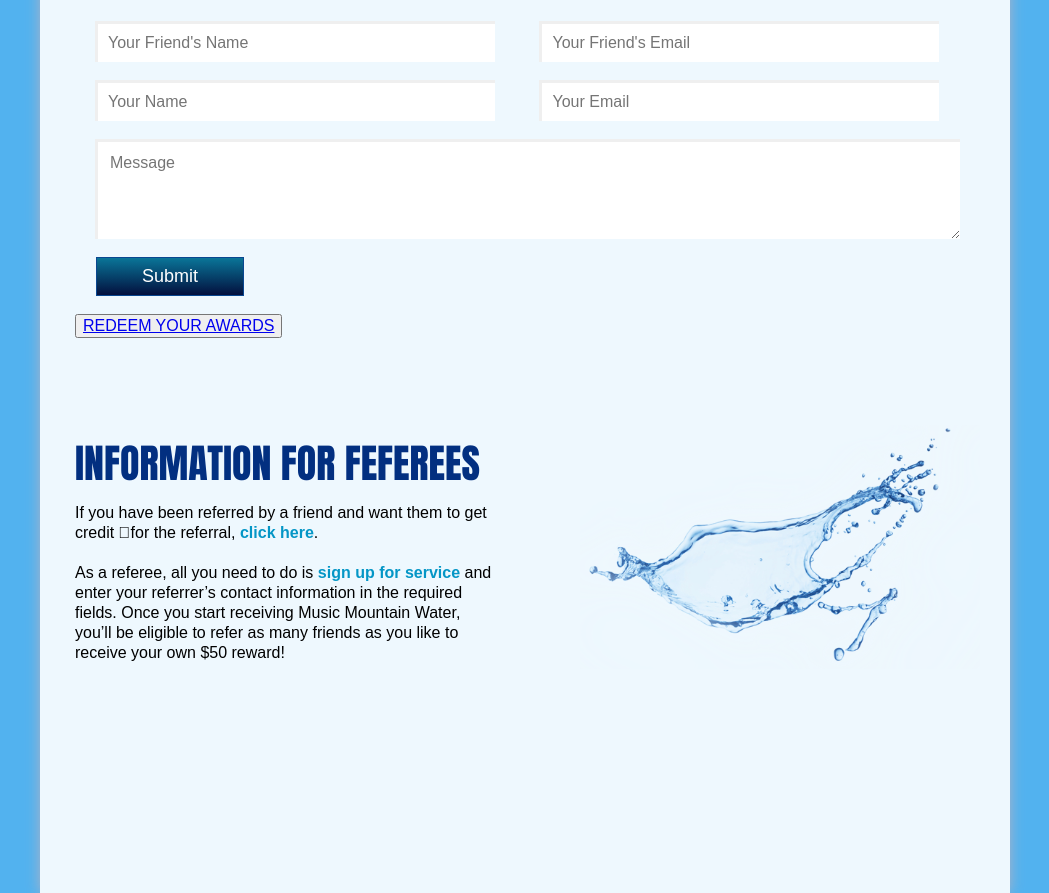
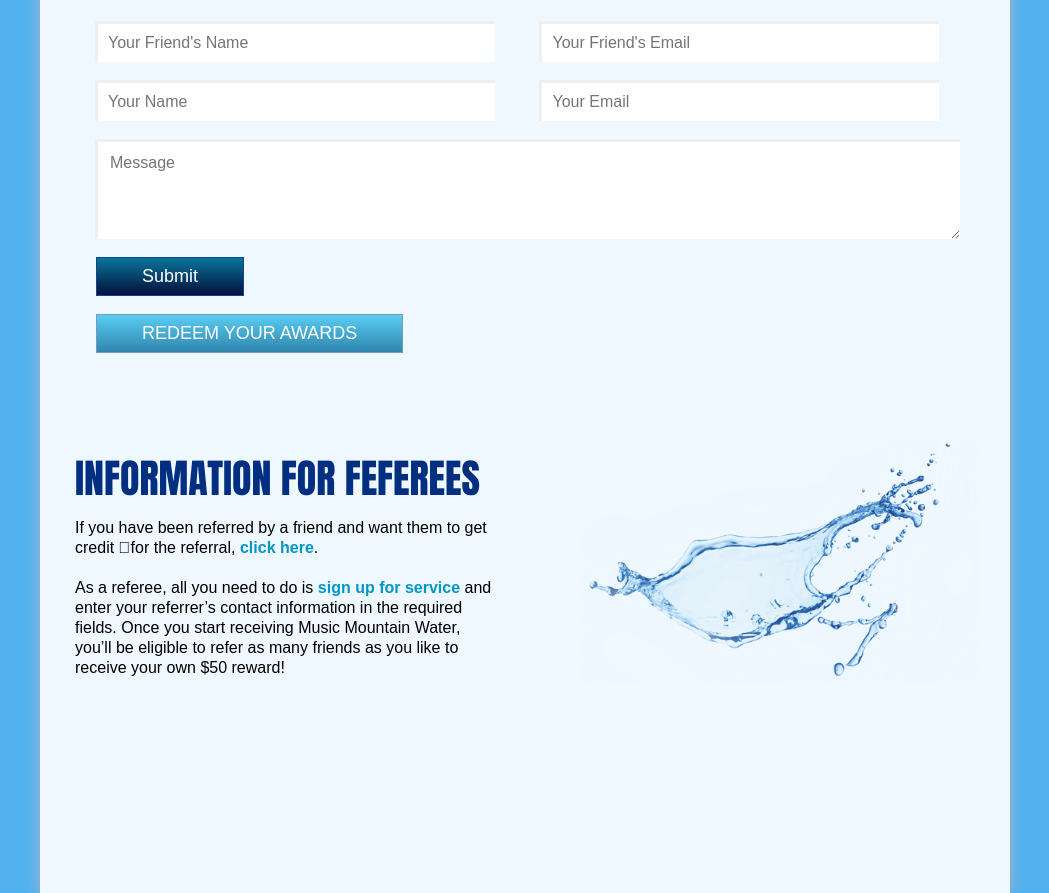
Before and after one commit to TheManMantis/newmusicmountain, a plain HTML site: page index2.html in a window 1280 px wide. Shown: the part 1124-2017 px from the top of the page, without its empty margins (115-1164 px from the left). Drawn offline with Linux system fonts and the light colour scheme.

Commit message:
compiled css for both pages and removed scss link

```diff
--- a/index2.html
+++ b/index2.html
@@ -4,7 +4,6 @@
     <meta charset="utf-8">
     <title>Refer A Friend</title>
     <link rel="stylesheet" type="text/css" href="css/styles.css">
-    <link rel="stylesheet" type="text/css" href="css/styles.scss">
     <meta name="viewport" content="width=device-width, initial-scale=1.0" />
     <link rel="stylesheet" type="text/css" href="https://fonts.googleapis.com/css?family=Anton" />
   </head>
--- a/scss/styles.scss
+++ b/scss/styles.scss
@@ -8,6 +8,7 @@
     display: block;
   }
 }
+
  /* Colors */
 $color1: #FBFBFB;
 $body-color: rgb(82, 178, 239);
@@ -274,6 +275,20 @@ a.link {
   font-size: 18px;
   color: white;
 }
+.redeem-award{
+  margin: 0 21px;
+  border: 1px solid #7999BF;
+  padding: 8px 45px;
+  background-color: #0E87FF;
+  background-image: linear-gradient(#5ACDF3, #2F86AD);
+  font-family: "Arial Rounded MT Bold", "Helvetica Rounded", Arial, sans-serif;
+  font-size: 18px;
+  color: white;
+  a{
+    text-decoration: none;
+    color: white;
+  }
+}
 .what-is-this{
   padding-left: 3em;
   font-size: 14px;
```
Also changed, not shown: index.html (+0 -1 lines), css/styles.css.
